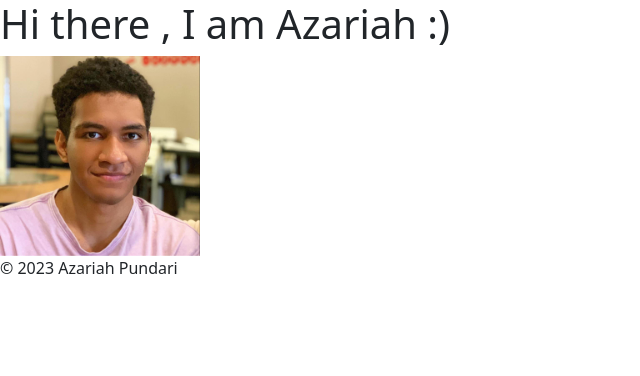
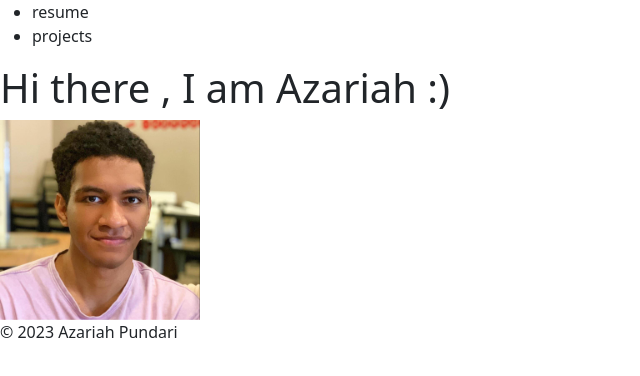
Before and after one commit to aztec-dev/web-portfolio, a website: page index.html in a window 1280 px wide. Shown: the whole page, without its empty margins (0-640 px from the left). Drawn offline with nearby package versions, Linux system fonts and the light colour scheme.

Commit message:
wip: added nav list

```diff
--- a/index.html
+++ b/index.html
@@ -19,7 +19,10 @@
     <title>Azariah Pundari - Tech</title>
   </head>
   <nav>
-    <!-- TODO: implement nav bar -->
+    <ul>
+      <li>resume</li>
+      <li>projects</li>
+    </ul>
   </nav>
 
   <body>
```
